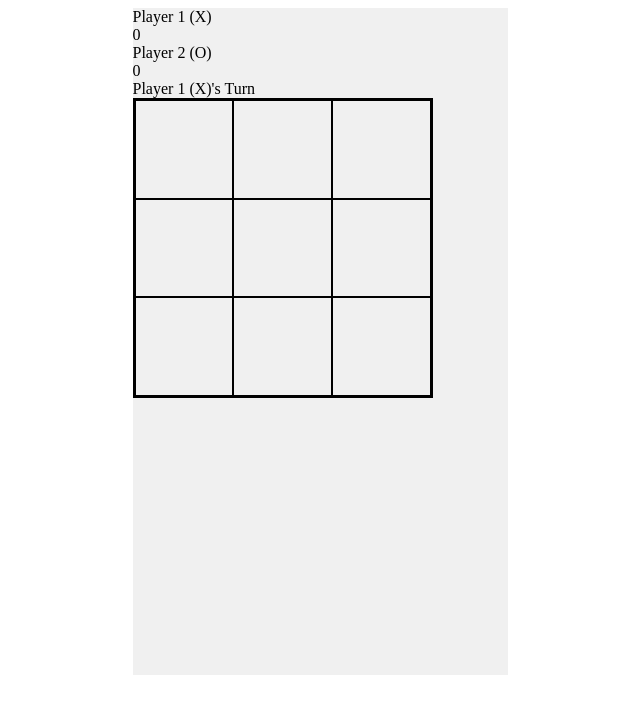
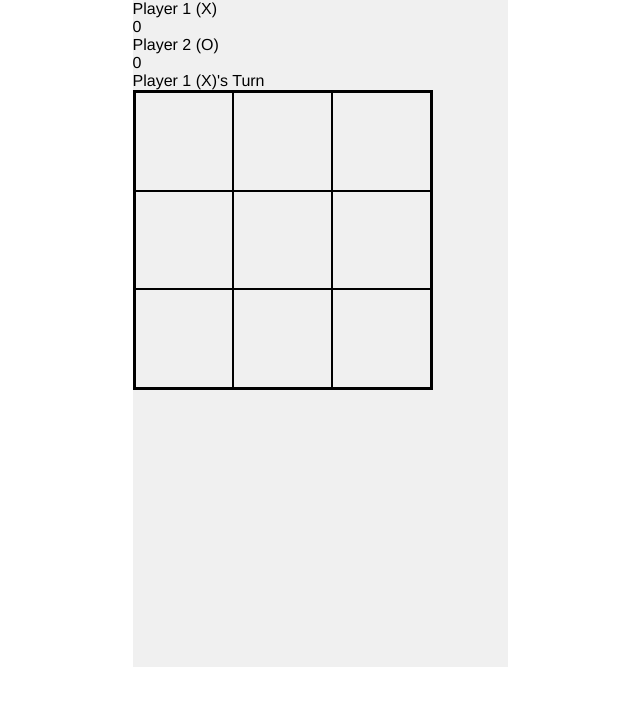
Before and after one commit to rachmansyahbs/tictactoe-react, a React app: page / in a window 1280 px wide. Shown: the top 714 px of the page, without its empty margins (320-960 px from the left). Built offline with nearby package versions, Linux system fonts and the light colour scheme.

Commit message:
Add global-reset type stylesheet

```diff
--- a/src/index.js
+++ b/src/index.js
@@ -4,6 +4,7 @@ import ReactDOM from 'react-dom';
 import { AppContainer } from 'react-hot-loader';
 
 import App from './App';
+import stylesheet from './style.css';
 
 const render = () => {
   ReactDOM.render(
--- /dev/null
+++ b/src/style.css
@@ -0,0 +1,5 @@
+html, body {
+  margin: 0;
+  padding: 0;
+  font-family: Helvetica, sans-serif;
+}
```
